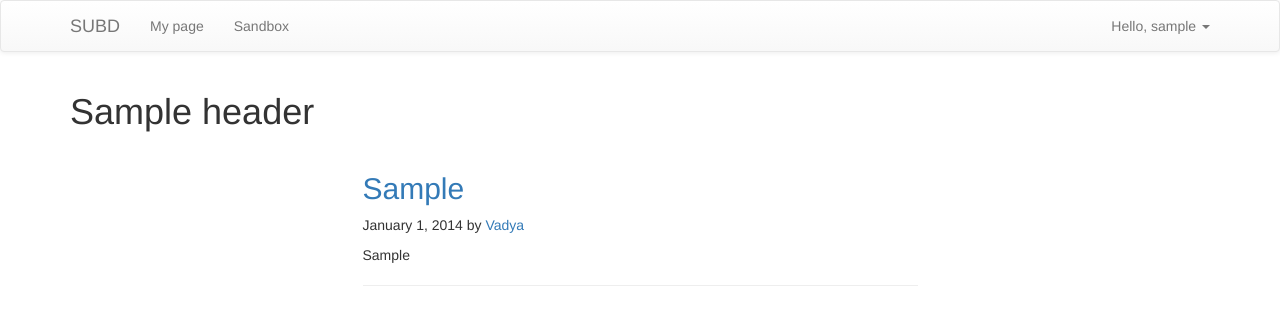
After one commit to kirillbocharov/subd, a Django app: template templates/sandbox.html in a window 1280 px wide. The commit adds this page. Shown: the top 325 px of the page. Run offline with Django 3.2, Linux system fonts and the light colour scheme; the template is opened without the code that fills it: most values are stand-ins (such as "Sample title", 1, 10 or a date in 2020); some libraries are stand-ins or nearby versions.

Commit message:
add sandbox

```diff
--- a/SUBD_Project/urls.py
+++ b/SUBD_Project/urls.py
@@ -27,4 +27,5 @@ urlpatterns = [
     url(r'^article/add_like/(?P<article_id>\d+)/$', views.add_like),
     url(r'^user/(?P<user_name>\w+)/$', views.my_page),
     url(r'^exit', views.exit),
+    url(r'^sandbox', views.sandbox),
 ]
--- a/templates/index.html
+++ b/templates/index.html
@@ -23,6 +23,7 @@
                 <ul class="nav navbar-nav">
                     {% if user_name != None %}
                         <li><a href="/user/{{ user_name }}">My page</a></li>
+                        <li><a href="/sandbox/">Sandbox</a></li>
                     {% endif %}
                 </ul>
                 <ul class="nav navbar-nav navbar-right">
--- /dev/null
+++ b/templates/sandbox.html
@@ -0,0 +1,26 @@
+{% extends 'index.html' %}
+{% block title %}
+    Sandbox
+{% endblock %}
+{% block content %}
+     <div class="container">
+        <div class="row">
+            <div class="col-sm-6 col-sm-offset-3 blog-main">
+                <div class="blog-post">
+                    {% for article in news %}
+                        <h2 class="blog-post-title">
+                            <a href="/article/get/{{ article.0 }}">
+                                {{ article.2 }}
+                            </a></h2>
+                        <p class="blog-post-meta">
+                            January 1, 2014 by
+                            <a href="#">Vadya</a>
+                        </p>
+                        <p>{{ article.1 }}</p>
+                        <hr>
+                    {% endfor %}
+                </div>
+            </div>
+        </div>
+    </div>
+{% endblock %}
```
Also changed, not shown: News_Project/views.py (+17 -1 lines), sql_requests/select.py (+15 -2 lines).
